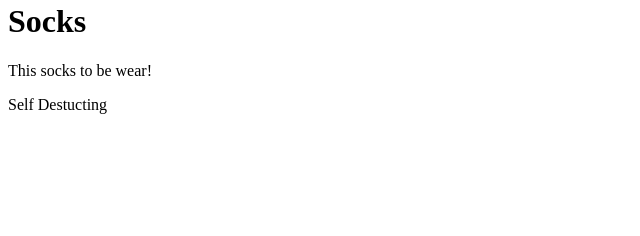
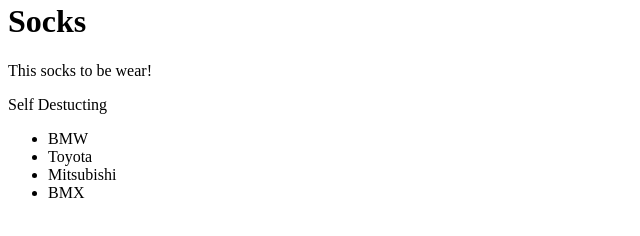
Before and after one commit to arvinjimwell/Basic-Vue-Tutorial, a plain HTML site: page index.html in a window 1280 px wide. Shown: the part 530-766 px from the top of the page, without its empty margins (0-640 px from the left). Drawn offline with nearby package versions, Linux system fonts and the light colour scheme.

Commit message:
For loop

```diff
--- a/index.html
+++ b/index.html
@@ -19,6 +19,10 @@
                 <p v-if="stress_level >= 100">Self Destucting</p>
                 <p v-else-if="stress_level > 80">Warning stress level is almost 100</p>
                 <p v-else>Cool Headed</p>
+
+                <ul>
+                    <li v-for="car in cars">{{ car }}</li>
+                </ul>
             </div>
         </div>
 
--- a/main.js
+++ b/main.js
@@ -6,7 +6,8 @@ createApp({
             product: 'Socks',
             description: "This socks to be wear!",
             image: "./stress.jpg",
-            stress_level: 100
+            stress_level: 100,
+            cars: ["BMW", "Toyota", "Mitsubishi", "BMX"]
         }
     }
 }).mount('#app')
```
